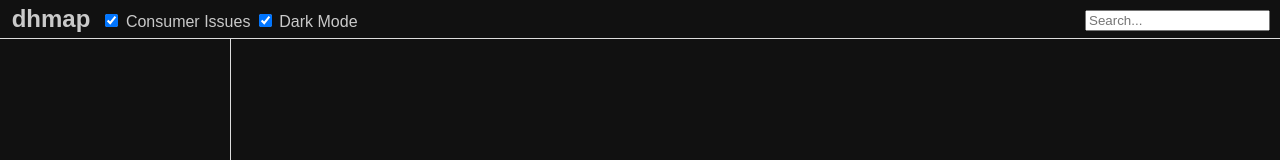
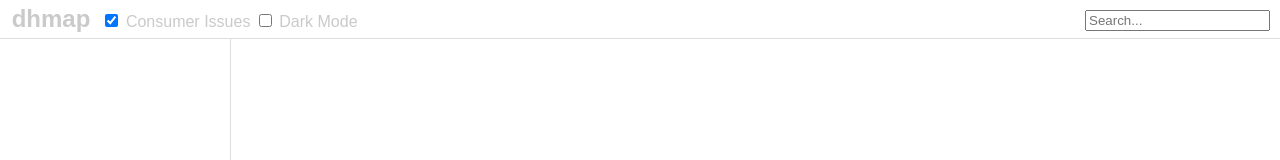
Before and after one commit to dhtech/dhmap, a plain HTML site: page dhmon.html in a window 1280 px wide. Both pictures are taken after a click on the checkbox "Dark Mode". Shown: the top 160 px of the page. Drawn offline with Linux system fonts and the light colour scheme; files whose address does not match are found by name.

Commit message:
Made darkmode standard

```diff
--- a/dhmon.html
+++ b/dhmon.html
@@ -17,6 +17,7 @@ body {
   padding: 0;
   margin: 0;
   overflow: hidden;
+  background-color: #111;
 }
 
 th {
@@ -166,7 +167,7 @@ body {
       <h1>dhmap</h1>
       <span><input type="checkbox" id="hilight_consumer_issues" onchange="dhmenu.filter('', this.checked);computeStatus();" checked="checked" />
       <label for="hilight_consumer_issues">Consumer Issues</label></span>
-      <span><input type="checkbox" id="darkmode" onchange="darkmode(this.checked);" />
+      <span><input type="checkbox" id="darkmode" checked onchange="darkmode(this.checked);" />
       <label for="darkmode">Dark Mode</label></span>
       <span id="search"><input id="search_menu" onkeydown = "if (event.keyCode == 13){dhmenu.filter($(this).val());dhmap.filter($(this).val())}" type="text" placeholder="Search..." /></span>
       <!--<input type="button" value="TEST" onclick="dhmenu.testStatuses();" />-->
--- a/dhmon.js
+++ b/dhmon.js
@@ -367,5 +367,5 @@ $.widget("ui.dialog", $.extend({}, $.ui.dialog.prototype, {
 }));
 
 function darkmode(mode) {
-  document.body.style.backgroundColor = mode ? '#111' : '';
+  document.body.style.backgroundColor = mode ? '#111' : '#fff';
 }
```
